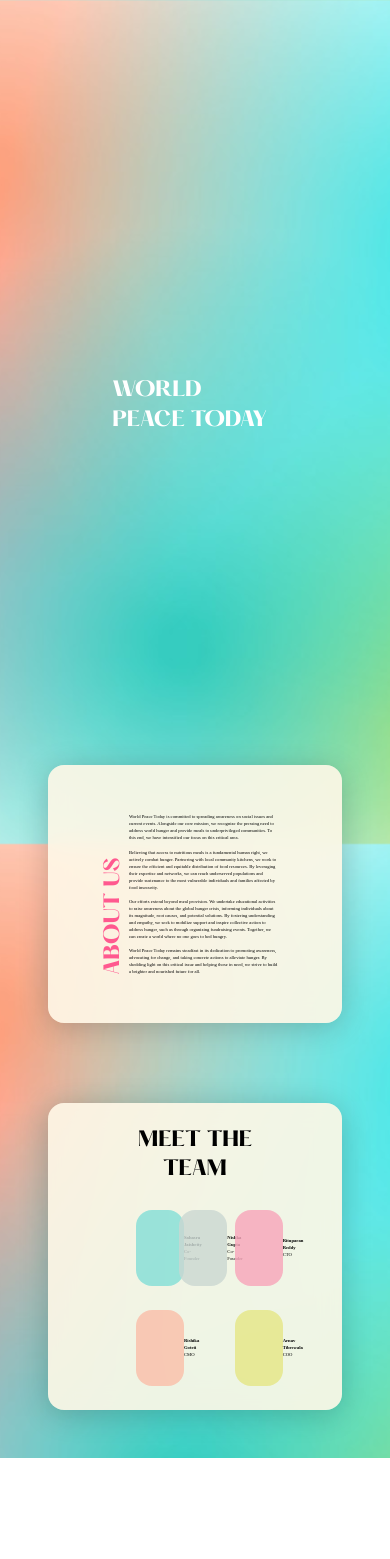
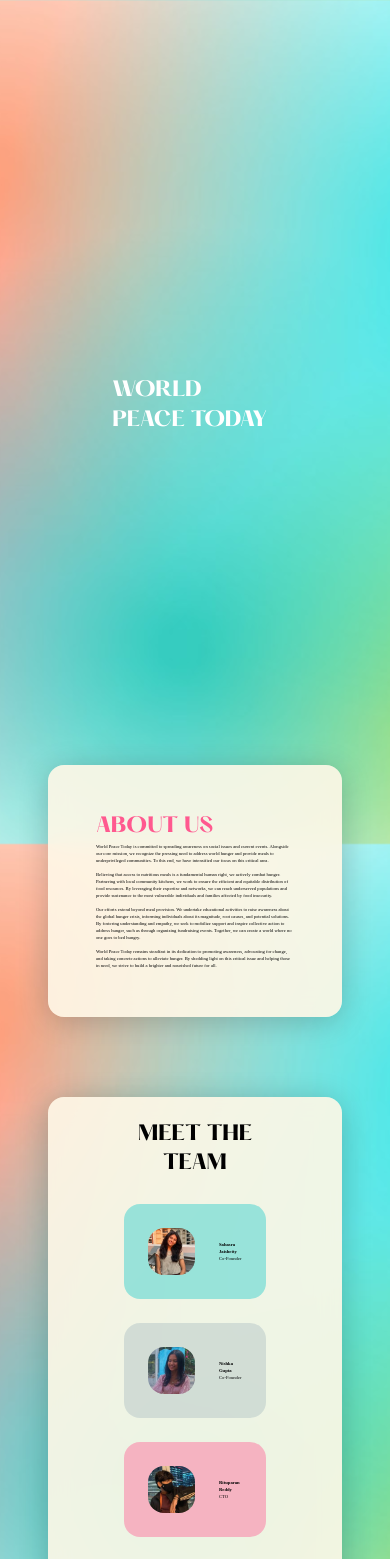
Before and after one commit to ARandomNeko/Inicio, a SvelteKit app in the folder inicio/: page / in a window 390 px wide. Shown: the top 1559 px of the page. Before the commit the page ends 1458 px from the top, so only its background shows below. Built offline with nearby package versions, Linux system fonts and the light colour scheme; a web font is replaced by a local one.

Commit message:
fucking mobile site

```diff
--- a/inicio/src/routes/+page.svelte
+++ b/inicio/src/routes/+page.svelte
@@ -14,8 +14,8 @@
 
 <section class=" card  p-12">
     <!--About Us-->
-    <div class="flex justify-start">
-        <div class="basis-1/6 rotated-text FF598F " style="font-family: pp_hattonbold;">
+    <div class="md:flex justify-start">
+        <div class="basis-1/6 md:rotated-text FF598F " style="font-family: pp_hattonbold;">
             <h1>
                 ABOUT US
 
@@ -43,9 +43,9 @@
     <!--Meet the team-->
     <div class="">
         <h1 class="text-center"> MEET THE TEAM</h1>
-        <div class=" grid grid-cols-3 grid-rows-2 ">
+        <div class=" md:grid grid-cols-3 grid-rows-2 ">
             <!-- ONE -->
-            <div class="text-center mt-6 rounded-2xl p-6 grid grid-cols-2 mx-3 ml-6" style="background-color: rgba(131,223,215,0.8);">
+            <div class="text-center mt-6 rounded-2xl p-6 grid grid-cols-2 mx-3 md:ml-6" style="background-color: rgba(131,223,215,0.8);">
                 <img src="/assets/sahasra.jpeg" class="cropped rounded-2xl">
                 <p class="text-left ml-6 my-auto">
                     <b>
@@ -65,7 +65,7 @@
                 </p>
             </div>
             <!-- THREE -->
-            <div class="text-center mt-6 rounded-2xl p-6 grid grid-cols-2 mx-3 mr-6" style="background-color: rgba(248,164,185,0.8);">
+            <div class="text-center mt-6 rounded-2xl p-6 grid grid-cols-2 mx-3 md:mr-6" style="background-color: rgba(248,164,185,0.8);">
                 <img src="/assets/ritu.jpeg" class="cropped rounded-2xl">
                 <p class="text-left ml-6 my-auto">
                     <b>
@@ -75,7 +75,7 @@
                 </p>
             </div>
             <!-- FOUR -->
-            <div class="text-center mt-6 rounded-2xl p-6 grid grid-cols-2 mx-3 ml-6" style="background-color: rgba(250,191,169,0.8);">
+            <div class="text-center mt-6 rounded-2xl p-6 grid grid-cols-2 mx-3 md:ml-6" style="background-color: rgba(250,191,169,0.8);">
                 <img src="/assets/rishika.jpeg" class="cropped rounded-2xl">
                 <p class="text-left ml-6 my-auto">
                     <b>
@@ -89,7 +89,7 @@
 
             </div>
             <!-- SIX -->
-            <div class="text-center mt-6 rounded-2xl p-6 grid grid-cols-2 mx-3 mr-6 " style="background-color: rgba(229,230,133,0.8);">
+            <div class="text-center mt-6 rounded-2xl p-6 grid grid-cols-2 mx-3 md:mr-6 " style="background-color: rgba(229,230,133,0.8);">
                 <img src="/assets/arnav.jpeg" class="cropped rounded-2xl">
                     <p class="text-left ml-6 my-auto">
                         <b>
```
